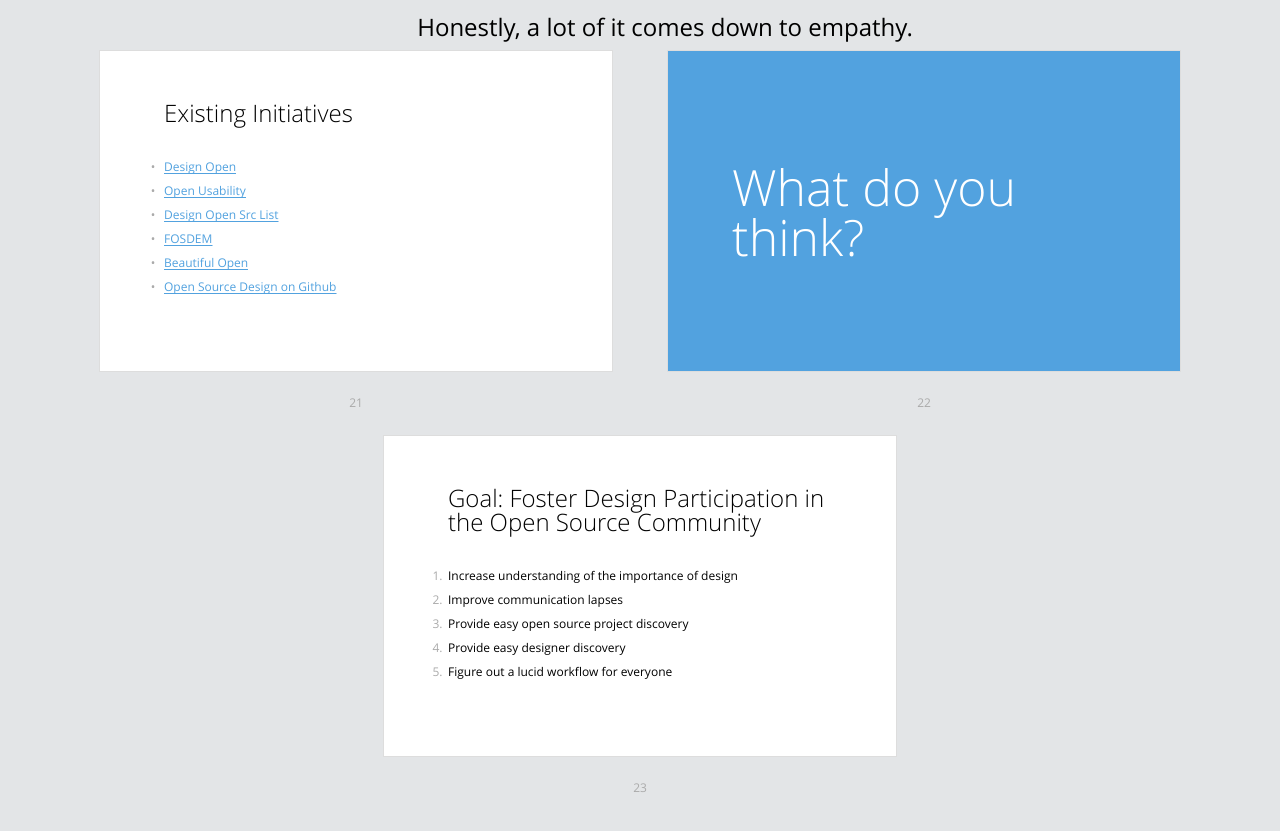
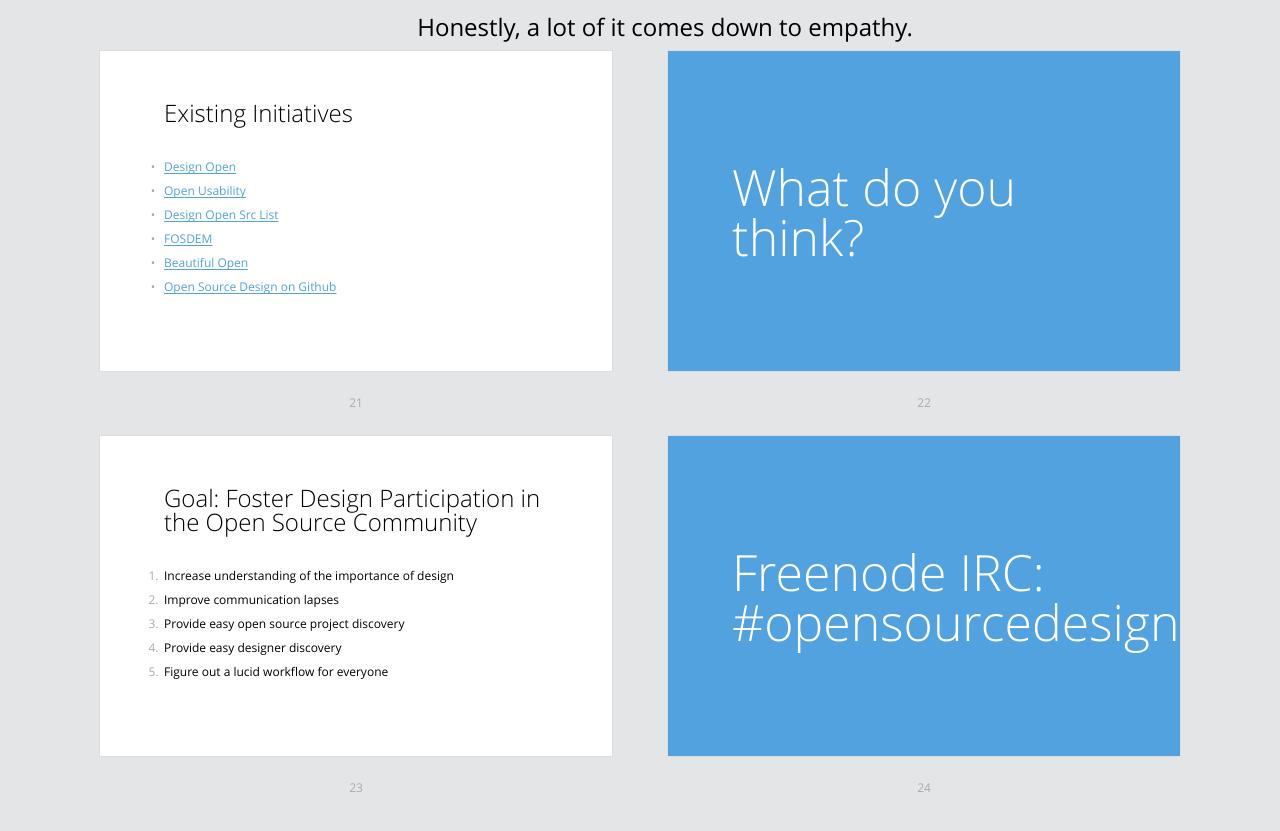
Before and after one commit to una/slides-osd, a website: page index.html in a window 1280 px wide. Shown: the part 4073-4904 px from the top of the page. Drawn offline with Linux system fonts and the light colour scheme; files that its build step writes are made by us from their sources; files whose address does not match are found by name.

Commit message:
added freenode link

```diff
--- a/index.html
+++ b/index.html
@@ -176,7 +176,7 @@
 		<h2>Solution 3: Github Issues</h2>
 		<pre><code><mark class="important">design needed</mark> type:<mark>issue</mark> state:open is:<mark>public</mark></code></pre>
 		<pre><code><mark class="important">label:design</mark> state:open is:<mark>public</mark></code></pre>
-		<p class="note">But really, we need some kind of project board.</p>
+		<p class="next note">But really, we need some kind of project board.</p>
 	</div></section>
 
 	<section class="slide"><div>
@@ -224,6 +224,13 @@
 	<!-- 		<p class="note">Shower ['ʃəuə] noun. A person or thing that shows.</p>
 	 -->
 	 		</div></section>
+
+	 		<section class="slide shout">
+	 			<div>
+	 				<h2>Freenode IRC:
+	 				#opensourcedesign</h2>
+	 			</div>
+	 		</section>
 <!--
 		To hide progress bar from entire presentation
 		just remove “progress” element.
```
